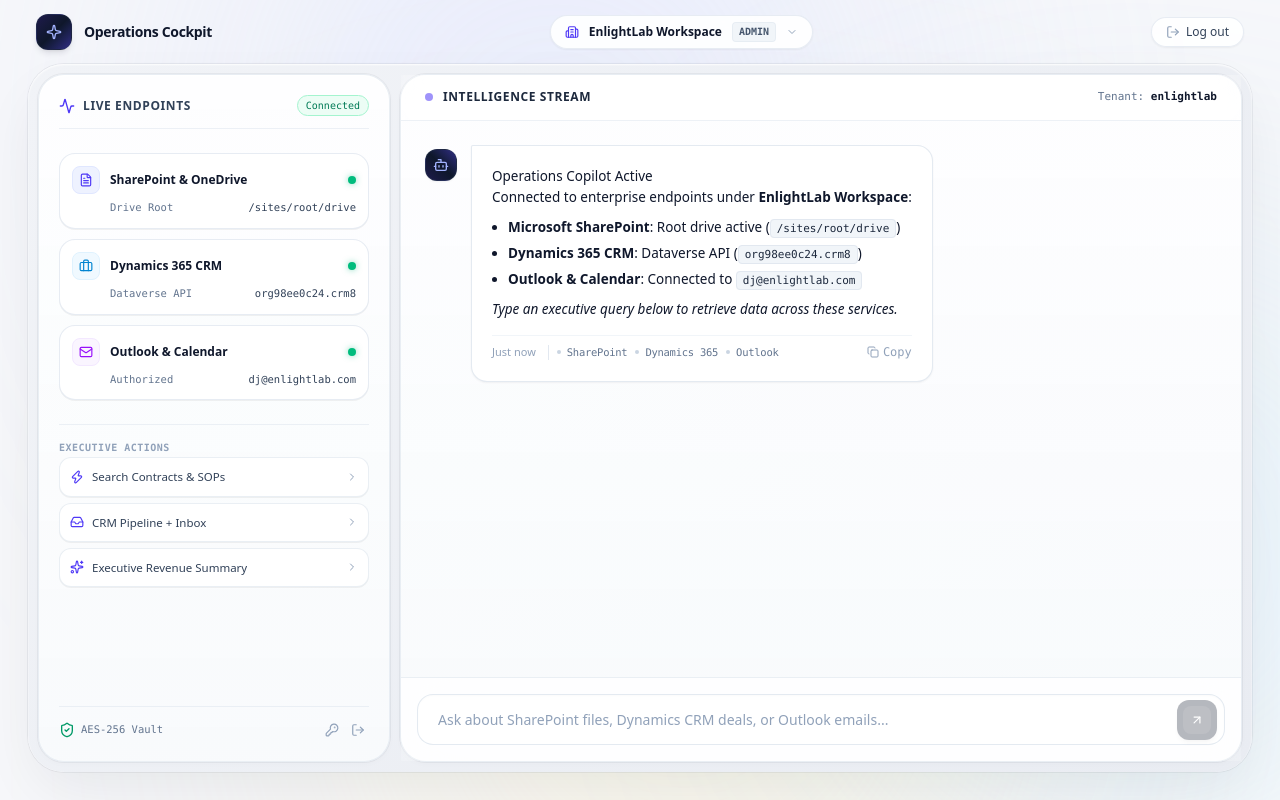
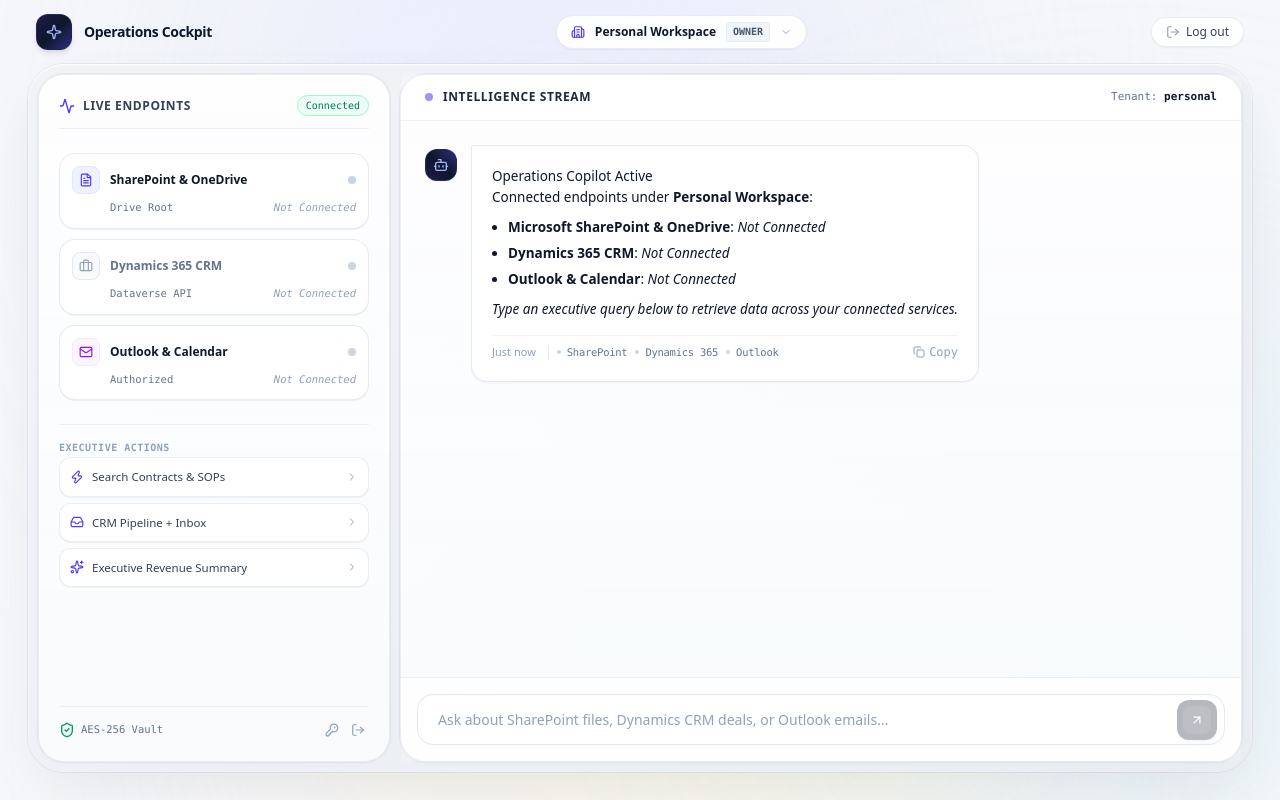
Before and after one commit to abhi-enlight/Copilot, a Next.js app in the folder frontend/: page / in a window 1280 px wide. Both pictures are taken after a click on the button "Sign In". Shown: the part 14-814 px from the top of the page. Built offline with nearby package versions, Linux system fonts and the light colour scheme.

Commit message:
fix: dynamically show Not Connected for accounts without Dynamics CRM or SharePoint

```diff
--- a/frontend/src/components/cockpit/TelemetrySidebar.tsx
+++ b/frontend/src/components/cockpit/TelemetrySidebar.tsx
@@ -52,9 +52,13 @@
             </div>
             <div className="text-[10.5px] text-slate-500 flex justify-between font-mono pl-9.5">
               <span>Drive Root</span>
-              <span className="text-slate-700 font-medium truncate max-w-[140px]" title={activeTenant.sharepointDrive || '/sites/root/drive'}>
-                {activeTenant.sharepointDrive || '/sites/root/drive'}
-              </span>
+              {activeTenant.m365Connected ? (
+                <span className="text-slate-700 font-medium truncate max-w-[140px]" title={activeTenant.sharepointDrive || 'OneDrive (/me/drive)'}>
+                  {activeTenant.sharepointDrive || 'OneDrive (/me/drive)'}
+                </span>
+              ) : (
+                <span className="text-slate-400 italic">Not Connected</span>
+              )}
             </div>
           </div>
 
@@ -62,18 +66,24 @@
           <div className="p-3 rounded-2xl bg-white border border-slate-200/80 shadow-2xs space-y-1.5 transition-all hover:border-slate-300">
             <div className="flex items-center justify-between">
               <div className="flex items-center space-x-2.5">
-                <div className="w-7 h-7 rounded-lg bg-sky-50 border border-sky-100 flex items-center justify-center text-sky-600">
+                <div className={`w-7 h-7 rounded-lg ${activeTenant.crmConnected ? 'bg-sky-50 border-sky-100 text-sky-600' : 'bg-slate-50 border-slate-200 text-slate-400'} border flex items-center justify-center`}>
                   <Briefcase className="w-3.5 h-3.5" />
                 </div>
-                <span className="text-xs font-semibold text-slate-900">Dynamics 365 CRM</span>
+                <span className={`text-xs font-semibold ${activeTenant.crmConnected ? 'text-slate-900' : 'text-slate-500'}`}>
+                  Dynamics 365 CRM
+                </span>
               </div>
-              <span className={`w-2 h-2 rounded-full ${activeTenant.crmConnected ? 'bg-emerald-500 shadow-[0_0_6px_rgba(16,185,129,0.5)]' : 'bg-slate-300'}`} />
+              <span className={`w-2 h-2 rounded-full ${activeTenant.crmConnected && activeTenant.dynamicsOrg ? 'bg-emerald-500 shadow-[0_0_6px_rgba(16,185,129,0.5)]' : 'bg-slate-300'}`} />
             </div>
             <div className="text-[10.5px] text-slate-500 flex justify-between font-mono pl-9.5">
               <span>Dataverse API</span>
-              <span className="text-slate-700 font-medium truncate max-w-[140px]" title={activeTenant.dynamicsOrg || 'org98ee0c24.crm8'}>
-                {activeTenant.dynamicsOrg || 'org98ee0c24.crm8'}
-              </span>
+              {activeTenant.crmConnected && activeTenant.dynamicsOrg ? (
+                <span className="text-slate-700 font-medium truncate max-w-[140px]" title={activeTenant.dynamicsOrg}>
+                  {activeTenant.dynamicsOrg}
+                </span>
+              ) : (
+                <span className="text-slate-400 italic">Not Connected</span>
+              )}
             </div>
           </div>
 
@@ -86,13 +96,17 @@
                 </div>
                 <span className="text-xs font-semibold text-slate-900">Outlook & Calendar</span>
               </div>
-              <span className={`w-2 h-2 rounded-full ${activeTenant.m365Connected ? 'bg-emerald-500 shadow-[0_0_6px_rgba(16,185,129,0.5)]' : 'bg-slate-300'}`} />
+              <span className={`w-2 h-2 rounded-full ${activeTenant.m365Connected && activeTenant.userEmail ? 'bg-emerald-500 shadow-[0_0_6px_rgba(16,185,129,0.5)]' : 'bg-slate-300'}`} />
             </div>
             <div className="text-[10.5px] text-slate-500 flex justify-between font-mono pl-9.5">
               <span>Authorized</span>
-              <span className="text-slate-700 font-medium truncate max-w-[140px]" title={activeTenant.userEmail || 'dj@enlightlab.com'}>
-                {activeTenant.userEmail || 'dj@enlightlab.com'}
-              </span>
+              {activeTenant.m365Connected && activeTenant.userEmail ? (
+                <span className="text-slate-700 font-medium truncate max-w-[140px]" title={activeTenant.userEmail}>
+                  {activeTenant.userEmail}
+                </span>
+              ) : (
+                <span className="text-slate-400 italic">Not Connected</span>
+              )}
             </div>
           </div>
         </div>
--- a/frontend/src/hooks/useTenantContext.ts
+++ b/frontend/src/hooks/useTenantContext.ts
@@ -40,12 +40,17 @@
 
         if (emailParam || nameParam || driveParam || orgParam) {
           setActiveTenant((prev) => {
+            const hasExplicitCrm = Boolean(orgParam);
+            const isPersonal = emailParam ? /@(outlook|hotmail|live|msn|gmail|yahoo)\.com$/i.test(emailParam) : false;
+
             const updated: Tenant = {
               ...prev,
               userEmail: emailParam || prev.userEmail,
               name: nameParam || (emailParam ? `${emailParam.split('@')[0]}'s Workspace` : prev.name),
-              sharepointDrive: driveParam || prev.sharepointDrive || '/sites/root/drive',
-              dynamicsOrg: orgParam || prev.dynamicsOrg || 'org98ee0c24.crm8'
+              sharepointDrive: driveParam || (isPersonal ? 'OneDrive (/me/drive)' : (prev.sharepointDrive || '/sites/root/drive')),
+              dynamicsOrg: orgParam || (hasExplicitCrm ? prev.dynamicsOrg : undefined),
+              m365Connected: true,
+              crmConnected: hasExplicitCrm
             };
             sessionStorage.setItem('copilot_tenant', JSON.stringify(updated));
             return updated;
--- a/frontend/src/lib/constants.ts
+++ b/frontend/src/lib/constants.ts
@@ -1,16 +1,16 @@
 import { Tenant } from '@/types';
 
 export const DEFAULT_WORKSPACE: Tenant = {
-  id: 'org_enlight_01',
-  name: 'EnlightLab Workspace',
-  slug: 'enlightlab',
-  role: 'Admin',
-  userEmail: 'dj@enlightlab.com',
-  userName: 'Abhi',
-  sharepointDrive: '/sites/root/drive',
-  dynamicsOrg: 'org98ee0c24.crm8',
-  m365Connected: true,
-  crmConnected: true
+  id: 'org_personal_01',
+  name: 'Personal Workspace',
+  slug: 'personal',
+  role: 'Owner',
+  userEmail: undefined,
+  userName: undefined,
+  sharepointDrive: undefined,
+  dynamicsOrg: undefined,
+  m365Connected: false,
+  crmConnected: false
 };
 
 export const AVAILABLE_WORKSPACES: Tenant[] = [
@@ -34,27 +34,27 @@
     userEmail: 'user@outlook.com',
     userName: 'User',
     sharepointDrive: '/me/drive/root',
-    dynamicsOrg: 'org-personal.crm',
+    dynamicsOrg: undefined,
     m365Connected: true,
     crmConnected: false
   }
 ];
 
 export const getWelcomeMessage = (tenant: Tenant): string => {
-  const email = tenant.userEmail || 'Connected Account';
-  const org = tenant.dynamicsOrg || 'Dataverse CRM v9.2';
-  const drive = tenant.sharepointDrive || '/sites/root/drive';
+  const email = tenant.userEmail;
+  const org = tenant.crmConnected && tenant.dynamicsOrg ? `\`${tenant.dynamicsOrg}\`` : '*Not Connected*';
+  const drive = tenant.sharepointDrive || (tenant.m365Connected ? '`/me/drive/root`' : '*Not Connected*');
   const name = tenant.name || 'Your Workspace';
 
   return `### Operations Copilot Active
 
-Connected to enterprise endpoints under **${name}**:
+Connected endpoints under **${name}**:
 
-* **Microsoft SharePoint**: Root drive active (\`${drive}\`)
-* **Dynamics 365 CRM**: Dataverse API (\`${org}\`)
-* **Outlook & Calendar**: Connected to \`${email}\`
+* **Microsoft SharePoint & OneDrive**: ${drive.startsWith('`') || drive.startsWith('*') ? drive : `\`${drive}\``}
+* **Dynamics 365 CRM**: ${org}
+* **Outlook & Calendar**: ${email ? `Connected to \`${email}\`` : '*Not Connected*'}
 
-*Type an executive query below to retrieve data across these services.*`;
+*Type an executive query below to retrieve data across your connected services.*`;
 };
 
 export const INITIAL_WELCOME_MESSAGE = getWelcomeMessage(DEFAULT_WORKSPACE);
```
